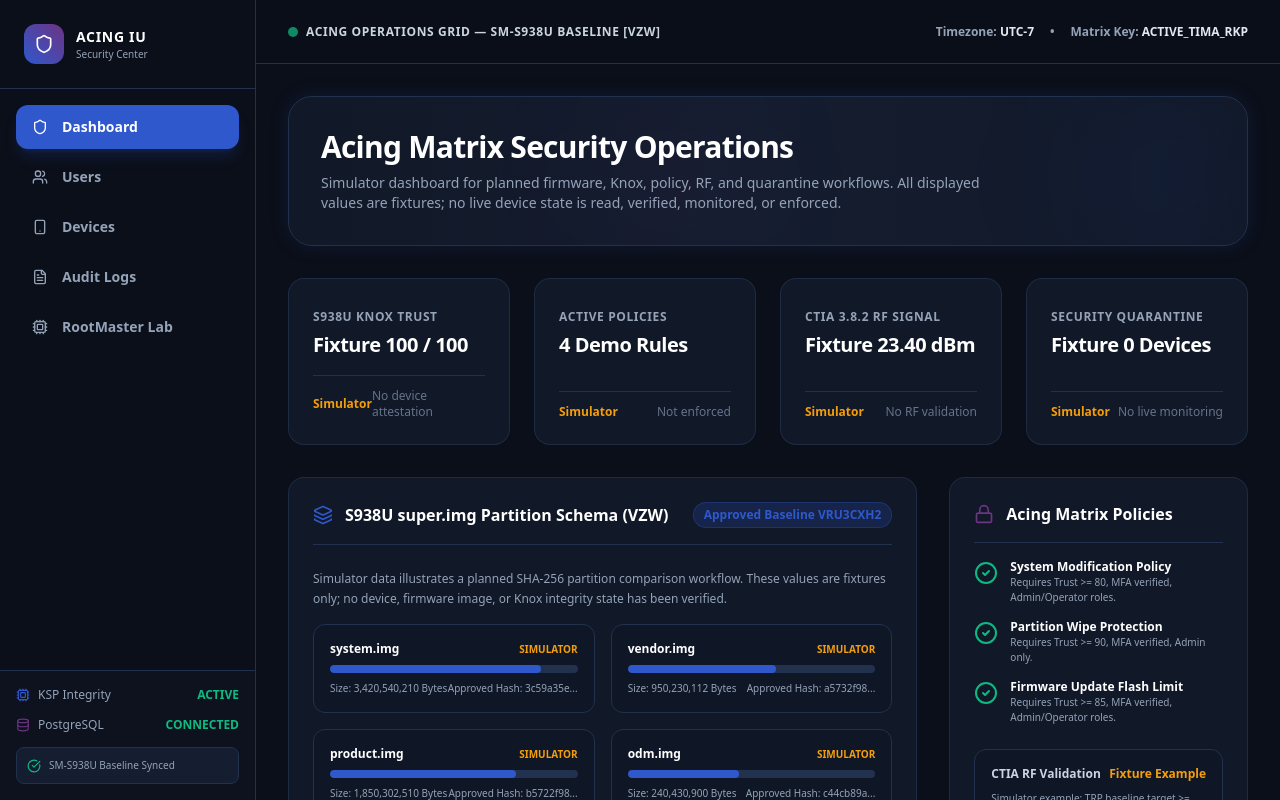
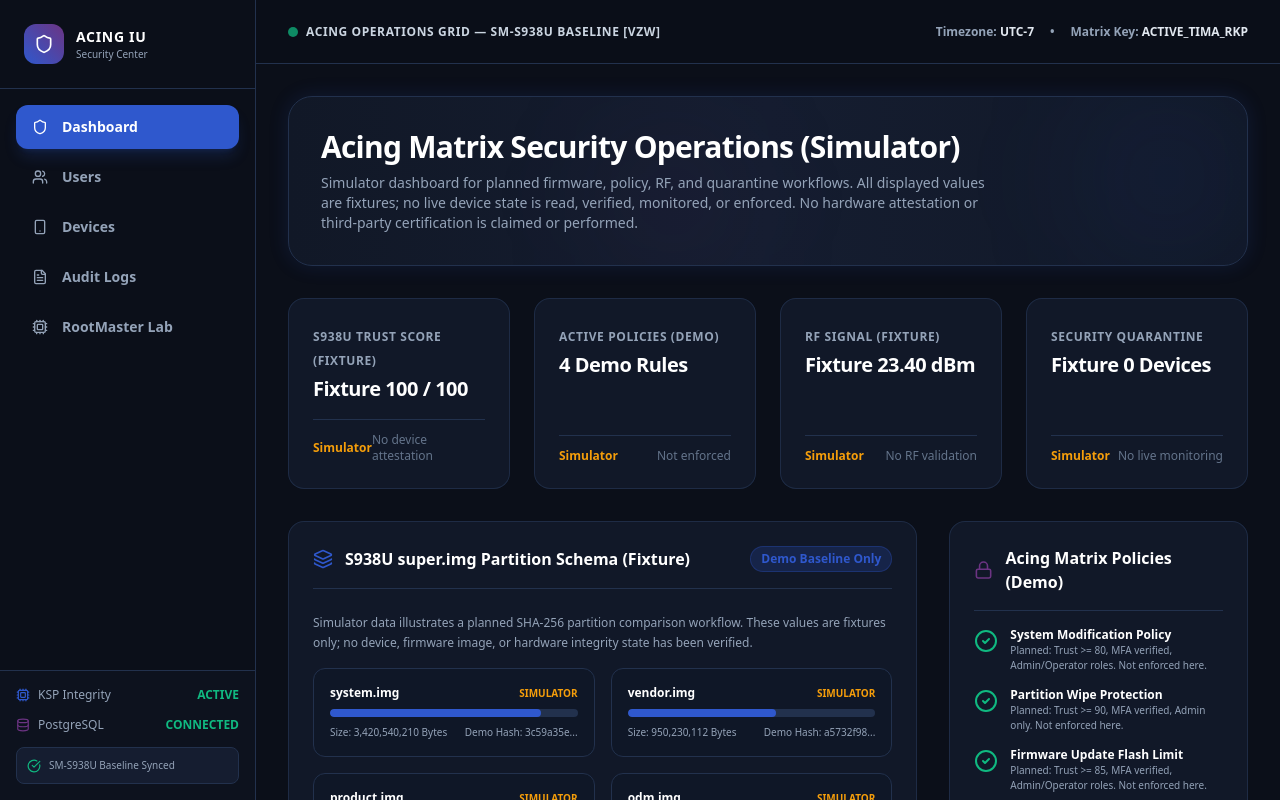
Before and after one commit to AcingTime420/Acing-IU-Genesis, a Next.js app in the folder frontend/: page / in a window 1280 px wide. Built offline with nearby package versions, Linux system fonts and the light colour scheme.

Commit message:
fix(ui): neutralize Knox/certification language on dashboard fixtures
Part of #63. Rename stats and labels so they cannot be read as live
Knox attestation, CTIA certification, or enforced policy state.

```diff
--- a/frontend/src/app/page.tsx
+++ b/frontend/src/app/page.tsx
@@ -14,10 +14,11 @@ import {
 } from 'lucide-react';
 
 export default function Dashboard() {
+  // All values below are local demonstration fixtures only.
   const stats = [
-    { name: 'S938U Knox Trust', value: 'Fixture 100 / 100', status: 'Simulator', color: 'text-[#F59E0B]', desc: 'No device attestation' },
-    { name: 'Active Policies', value: '4 Demo Rules', status: 'Simulator', color: 'text-[#F59E0B]', desc: 'Not enforced' },
-    { name: 'CTIA 3.8.2 RF Signal', value: 'Fixture 23.40 dBm', status: 'Simulator', color: 'text-[#F59E0B]', desc: 'No RF validation' },
+    { name: 'S938U Trust Score (fixture)', value: 'Fixture 100 / 100', status: 'Simulator', color: 'text-[#F59E0B]', desc: 'No device attestation' },
+    { name: 'Active Policies (demo)', value: '4 Demo Rules', status: 'Simulator', color: 'text-[#F59E0B]', desc: 'Not enforced' },
+    { name: 'RF Signal (fixture)', value: 'Fixture 23.40 dBm', status: 'Simulator', color: 'text-[#F59E0B]', desc: 'No RF validation' },
     { name: 'Security Quarantine', value: 'Fixture 0 Devices', status: 'Simulator', color: 'text-[#F59E0B]', desc: 'No live monitoring' }
   ];
 
@@ -27,10 +28,12 @@ export default function Dashboard() {
       <div className="relative p-8 rounded-3xl overflow-hidden border border-[#22314D] bg-gradient-to-r from-[#111827] via-[#151D30] to-[#111827] glow-blue">
         <div className="relative z-10 space-y-2">
           <h1 className="text-2xl font-bold tracking-tight text-white sm:text-3xl">
-            Acing Matrix Security Operations
+            Acing Matrix Security Operations (Simulator)
           </h1>
           <p className="max-w-2xl text-sm font-medium text-slate-400">
-            Simulator dashboard for planned firmware, Knox, policy, RF, and quarantine workflows. All displayed values are fixtures; no live device state is read, verified, monitored, or enforced.
+            Simulator dashboard for planned firmware, policy, RF, and quarantine workflows.
+            All displayed values are fixtures; no live device state is read, verified, monitored, or enforced.
+            No hardware attestation or third-party certification is claimed or performed.
           </p>
         </div>
         {/* Dynamic decorative backdrop circles */}
@@ -61,16 +64,17 @@ export default function Dashboard() {
           <div className="flex items-center justify-between border-b border-[#22314D] pb-4">
             <div className="flex items-center gap-3">
               <Layers className="h-5 w-5 text-[#2F58CD]" />
-              <h3 className="text-base font-bold text-white">S938U super.img Partition Schema (VZW)</h3>
+              <h3 className="text-base font-bold text-white">S938U super.img Partition Schema (Fixture)</h3>
             </div>
             <span className="text-xs bg-[#2F58CD]/20 text-[#2F58CD] font-bold px-2.5 py-1 rounded-full border border-[#2F58CD]/30">
-              Approved Baseline VRU3CXH2
+              Demo Baseline Only
             </span>
           </div>
 
           <div className="space-y-4">
             <p className="text-xs text-slate-400 leading-relaxed font-medium">
-              Simulator data illustrates a planned SHA-256 partition comparison workflow. These values are fixtures only; no device, firmware image, or Knox integrity state has been verified.
+              Simulator data illustrates a planned SHA-256 partition comparison workflow.
+              These values are fixtures only; no device, firmware image, or hardware integrity state has been verified.
             </p>
 
             <div className="grid grid-cols-1 md:grid-cols-2 gap-4">
@@ -84,7 +88,7 @@ export default function Dashboard() {
                 </div>
                 <div className="flex items-center justify-between text-[10px] text-slate-400 font-medium">
                   <span>Size: 3,420,540,210 Bytes</span>
-                  <span>Approved Hash: 3c59a35e...</span>
+                  <span>Demo Hash: 3c59a35e...</span>
                 </div>
               </div>
 
@@ -98,7 +102,7 @@ export default function Dashboard() {
                 </div>
                 <div className="flex items-center justify-between text-[10px] text-slate-400 font-medium">
                   <span>Size: 950,230,112 Bytes</span>
-                  <span>Approved Hash: a5732f98...</span>
+                  <span>Demo Hash: a5732f98...</span>
                 </div>
               </div>
 
@@ -112,7 +116,7 @@ export default function Dashboard() {
                 </div>
                 <div className="flex items-center justify-between text-[10px] text-slate-400 font-medium">
                   <span>Size: 1,850,302,510 Bytes</span>
-                  <span>Approved Hash: b5722f98...</span>
+                  <span>Demo Hash: b5722f98...</span>
                 </div>
               </div>
 
@@ -126,7 +130,7 @@ export default function Dashboard() {
                 </div>
                 <div className="flex items-center justify-between text-[10px] text-slate-400 font-medium">
                   <span>Size: 240,430,900 Bytes</span>
-                  <span>Approved Hash: c44cb89a...</span>
+                  <span>Demo Hash: c44cb89a...</span>
                 </div>
               </div>
             </div>
@@ -138,7 +142,7 @@ export default function Dashboard() {
           <div className="space-y-4">
             <div className="flex items-center gap-3 border-b border-[#22314D] pb-4">
               <Lock className="h-5 w-5 text-[#6C3483]" />
-              <h3 className="text-base font-bold text-white">Acing Matrix Policies</h3>
+              <h3 className="text-base font-bold text-white">Acing Matrix Policies (Demo)</h3>
             </div>
 
             <div className="space-y-3.5">
@@ -146,7 +150,7 @@ export default function Dashboard() {
                 <CheckCircle2 className="h-4.5 w-4.5 text-[#10B981] shrink-0 mt-0.5" />
                 <div>
                   <h4 className="text-xs font-bold text-white">System Modification Policy</h4>
-                  <p className="text-[10px] text-slate-400">Requires Trust {`>=`} 80, MFA verified, Admin/Operator roles.</p>
+                  <p className="text-[10px] text-slate-400">Planned: Trust {`>=`} 80, MFA verified, Admin/Operator roles. Not enforced here.</p>
                 </div>
               </div>
 
@@ -154,7 +158,7 @@ export default function Dashboard() {
                 <CheckCircle2 className="h-4.5 w-4.5 text-[#10B981] shrink-0 mt-0.5" />
                 <div>
                   <h4 className="text-xs font-bold text-white">Partition Wipe Protection</h4>
-                  <p className="text-[10px] text-slate-400">Requires Trust {`>=`} 90, MFA verified, Admin only.</p>
+                  <p className="text-[10px] text-slate-400">Planned: Trust {`>=`} 90, MFA verified, Admin only. Not enforced here.</p>
                 </div>
               </div>
 
@@ -162,7 +166,7 @@ export default function Dashboard() {
                 <CheckCircle2 className="h-4.5 w-4.5 text-[#10B981] shrink-0 mt-0.5" />
                 <div>
                   <h4 className="text-xs font-bold text-white">Firmware Update Flash Limit</h4>
-                  <p className="text-[10px] text-slate-400">Requires Trust {`>=`} 85, MFA verified, Admin/Operator roles.</p>
+                  <p className="text-[10px] text-slate-400">Planned: Trust {`>=`} 85, MFA verified, Admin/Operator roles. Not enforced here.</p>
                 </div>
               </div>
             </div>
@@ -170,12 +174,12 @@ export default function Dashboard() {
 
           <div className="bg-[#111827]/40 p-4 rounded-xl border border-[#22314D] space-y-2">
             <div className="flex items-center justify-between text-xs">
-              <span className="font-bold text-slate-300">CTIA RF Validation</span>
+              <span className="font-bold text-slate-300">RF Validation (fixture)</span>
               <span className="text-[#F59E0B] font-bold">Fixture Example</span>
             </div>
             <p className="text-[10px] text-slate-400 leading-relaxed">
               Simulator example: TRP baseline target {`>=`} 23.0 dBm with a
-              fixture value of 23.40 dBm. No RF measurement or CTIA validation
+              fixture value of 23.40 dBm. No RF measurement or external validation
               was performed.
             </p>
           </div>
```
